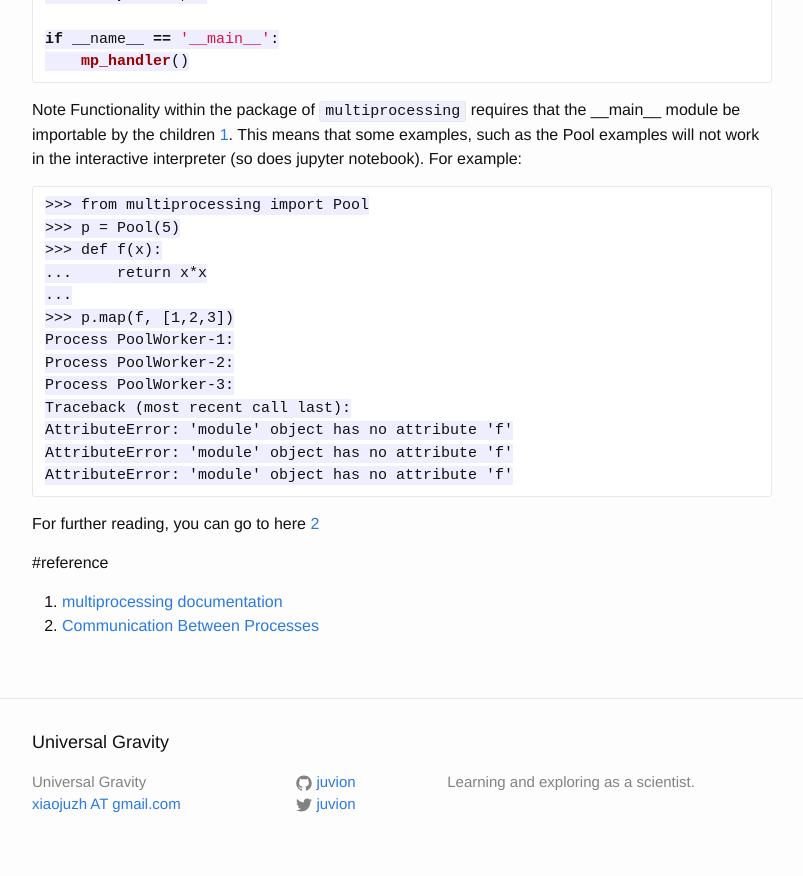
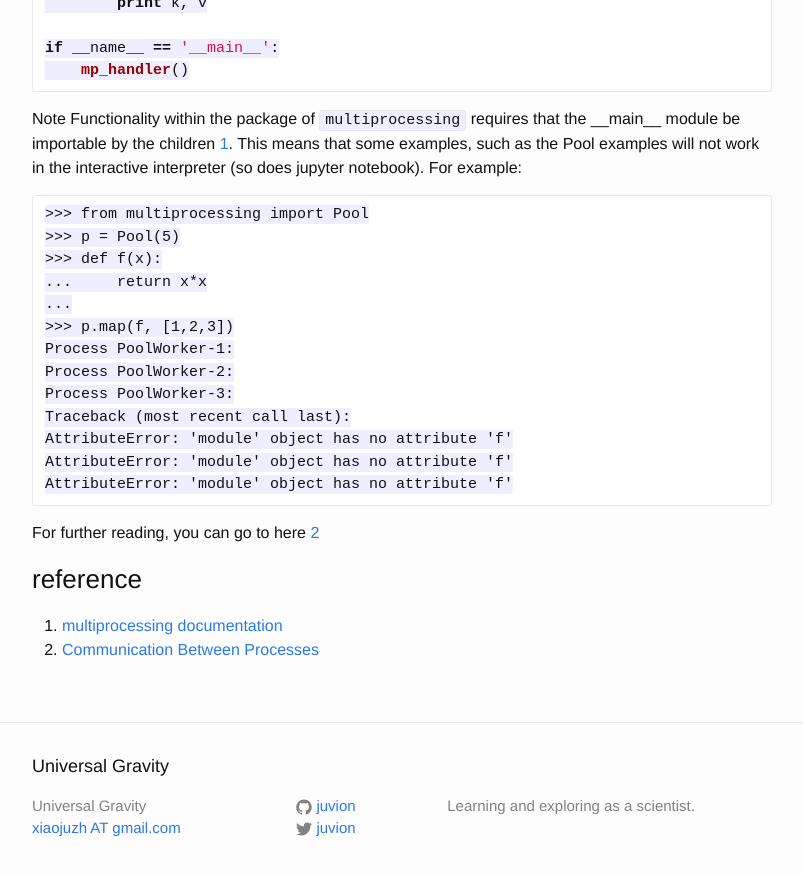
Before and after one commit to juvion/juvion.github.io, a Jekyll site: the page built from _posts/2016-09-20-Multiprocessing_with_Python.md, in a window 1280 px wide and 900 px high, scrolled down 2871 px. Shown: the top 876 px of the window, without its empty margins (238-1041 px from the left). Built offline with Jekyll 4.4.1, drawn with Linux system fonts in a browser that asks for light colours.

```diff
--- a/_posts/2016-09-20-Multiprocessing_with_Python.md
+++ b/_posts/2016-09-20-Multiprocessing_with_Python.md
@@ -5,7 +5,7 @@ date:   2016-09-20
 ---
 
 
-#### Paralle computing using Python
+### Paralle computing using Python
 This is a simple tutorial of how to utilize Python's `multiprocessing` library to perform paralle tasks (using multiple CPUs).
 
 
@@ -226,6 +226,6 @@ AttributeError: 'module' object has no attribute 'f'
 
 For further reading, you can go to here [2](https://pymotw.com/2/multiprocessing/communication.html)
 
-#reference
+### reference
 1. [multiprocessing documentation](https://docs.python.org/2/library/multiprocessing.html#multiprocessing-programming)
 2. [Communication Between Processes](https://pymotw.com/2/multiprocessing/communication.html)
```
